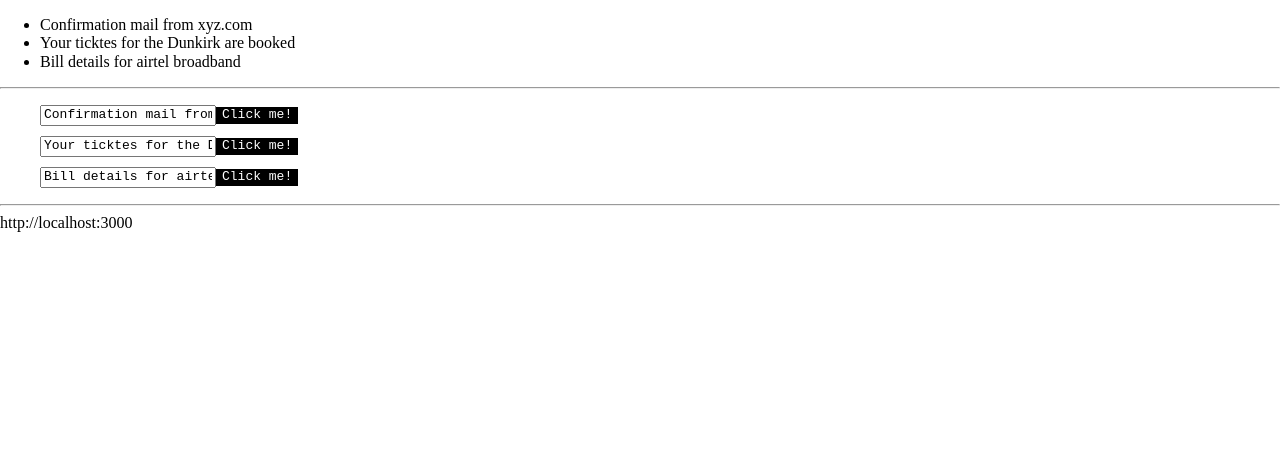
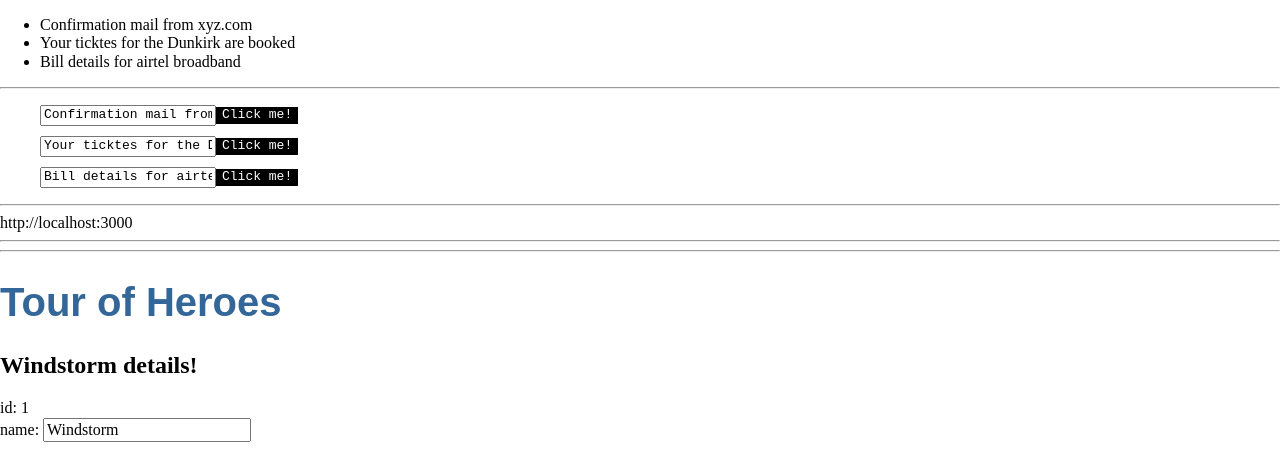
Before and after one commit to vinay-thallam/angular2-fundamentals, an Angular app: page / in a window 1280 px wide. Shown: the top 474 px of the page. Built offline with nearby package versions, Linux system fonts and the light colour scheme.

Commit message:
tour of heroes component - initial commit

```diff
--- a/src/app/app.component.html
+++ b/src/app/app.component.html
@@ -13,3 +13,6 @@
   <hr/>
   {{api}}
 </div>
+<hr/>
+<hr/>
+<app-tour-of-heroes></app-tour-of-heroes>
--- a/src/app/app.module.ts
+++ b/src/app/app.module.ts
@@ -5,12 +5,14 @@ import { FormsModule } from '@angular/forms';
 import { AppComponent } from './app.component';
 import { SimpleFormComponent } from './simple-form/simple-form.component';
 import { MailService } from './mail.service';
+import { TourOfHeroesComponent } from './tour-of-heroes/tour-of-heroes.component';
 
 
 @NgModule({
   declarations: [
     AppComponent,
-    SimpleFormComponent
+    SimpleFormComponent,
+    TourOfHeroesComponent
   ],
   imports: [
     BrowserModule, FormsModule
--- /dev/null
+++ b/src/app/tour-of-heroes/tour-of-heroes.component.ts
@@ -0,0 +1,39 @@
+import { Component, OnInit } from '@angular/core';
+
+export class Hero {
+  id: number;
+  name: string;
+}
+
+@Component({
+  selector: 'app-tour-of-heroes',
+  template: `
+    <h1>{{title}}</h1>
+    <h2>{{hero.name}} details!</h2>
+    <div><label>id: </label>{{hero.id}}</div>
+    <div><label>name: </label>
+      <input type="text" placeholder="hero name" [(ngModel)]="hero.name">
+    </div>
+  `,
+  styles: [`
+    h1 {
+      color: #369;
+      font-family: Arial, Helvetica, sans-serif;
+      font-size: 250%;
+    }
+  `]
+})
+export class TourOfHeroesComponent implements OnInit {
+
+  title = 'Tour of Heroes';
+  hero: Hero = {
+    id: 1,
+    name: 'Windstorm'
+  };
+
+  constructor() { }
+
+  ngOnInit() {
+  }
+
+}
```
Also changed, not shown: 1 other file (tests, documents, lock files or other folders).
